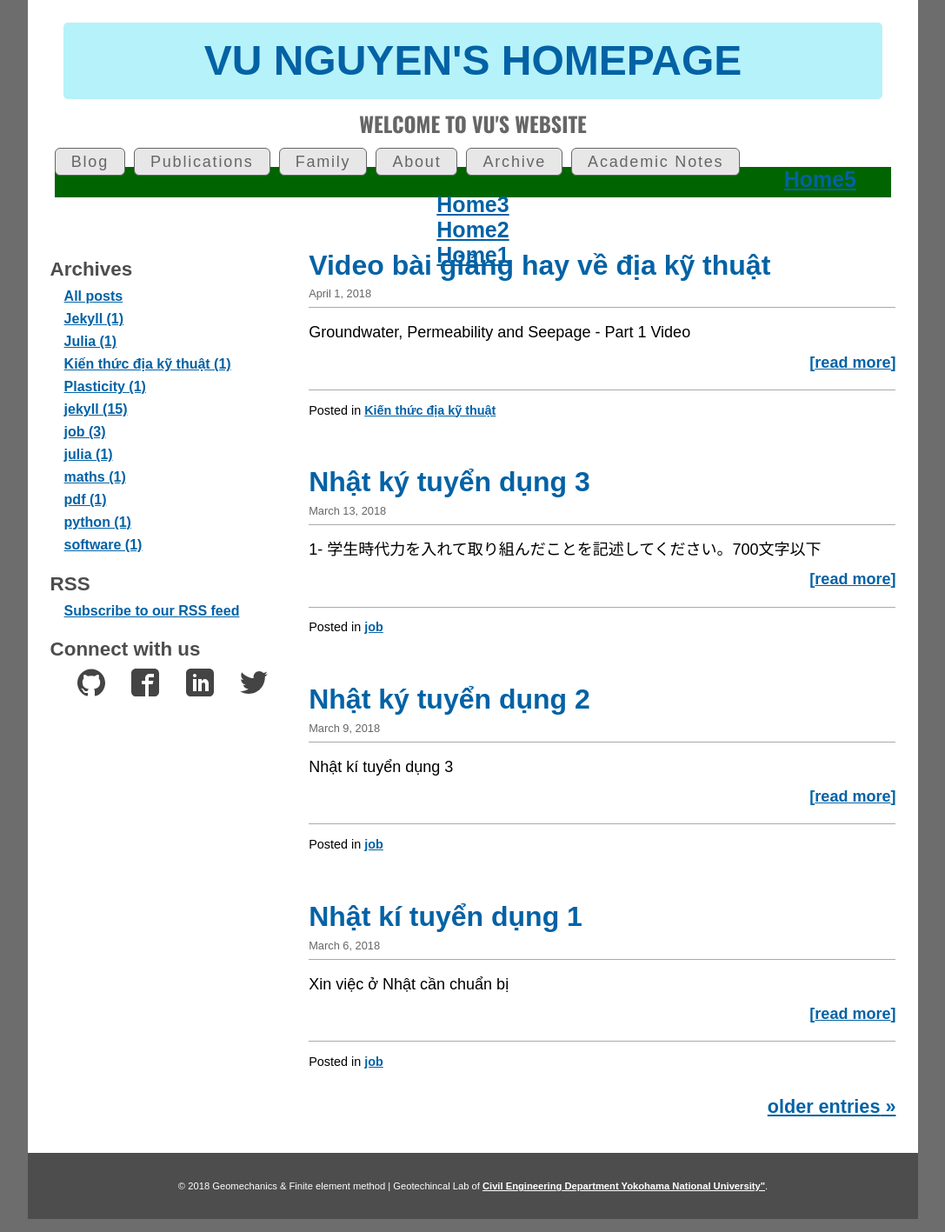
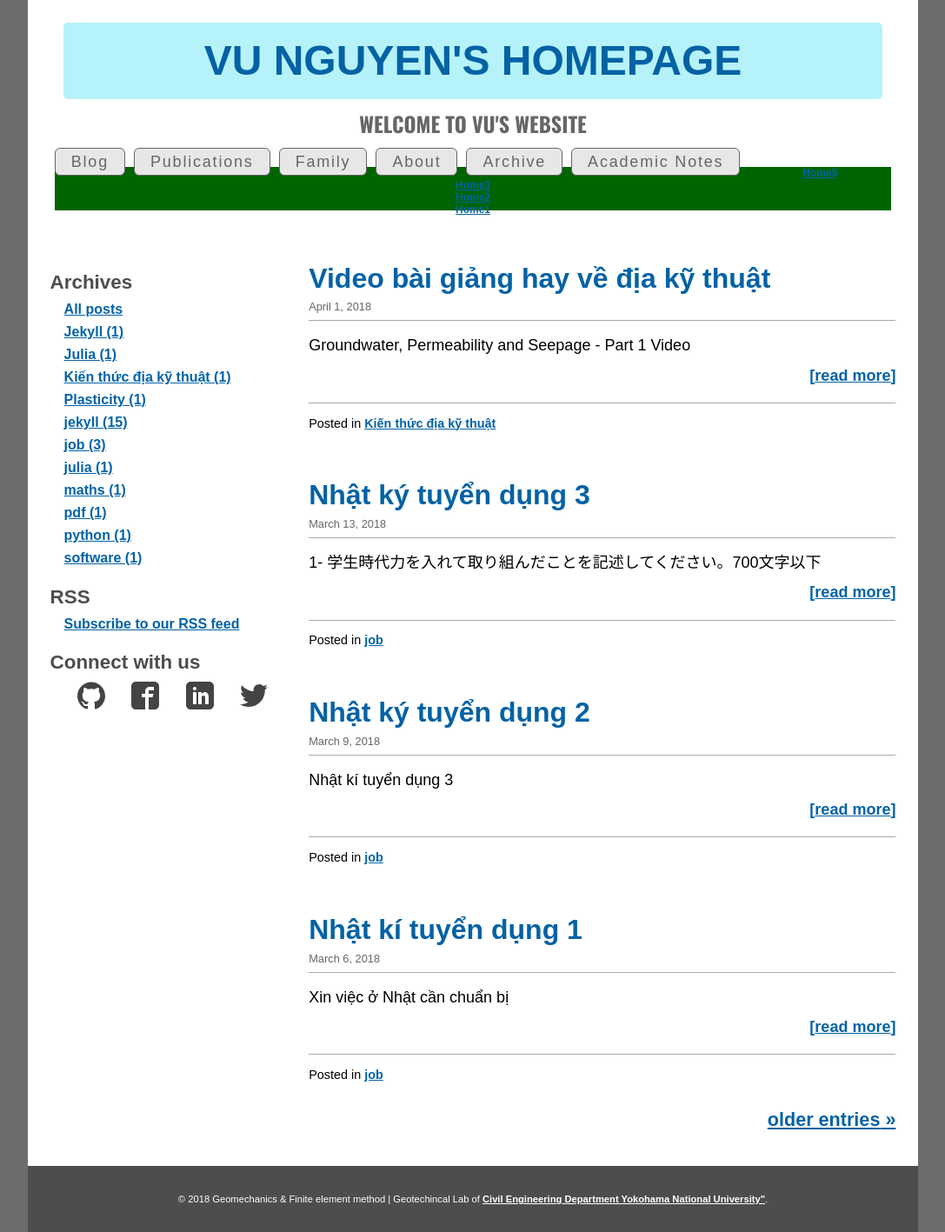
Before and after one commit to quangvunp/geomechanics, a Jekyll site: the page built from index.html, in a window 1280 px wide. Shown: the whole page at 87% size, without its empty margins (96-1183 px from the left). Built offline with Jekyll 4.4.1, drawn with Linux system fonts in a browser that asks for light colours; the list of posts is cut into pages by our own code.

Commit message:
Update main.css

```diff
--- a/css/main.css
+++ b/css/main.css
@@ -13,11 +13,11 @@ color: #666;
 
 #nav {
 	background-color: darkgreen;
-	height: 35px;
-	font-size: 25px;
+	height: 50px;
+	font-size: 12px;
 	font-weight:bold;
 	font: Tahoma;
-	text-align: center
+	text-align: center;
 }
 
 #nav ul {
```
